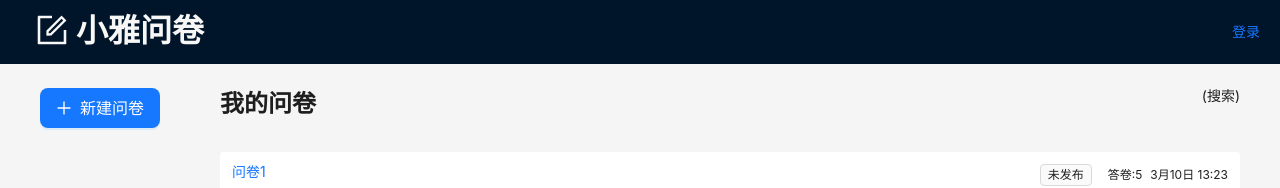
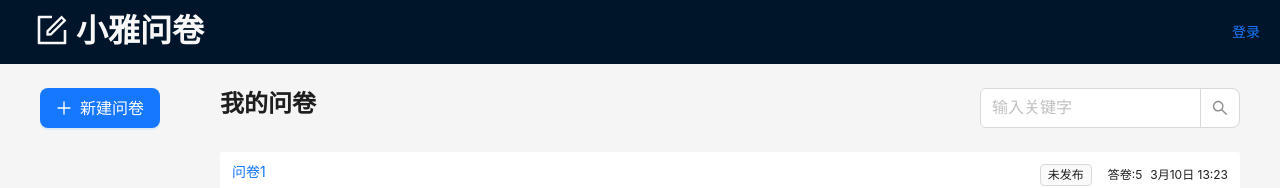
Before and after one commit to coderobt/ywt-lowcode, a React (Create React App) app: page /manage/list in a window 1280 px wide. Shown: the top 188 px of the page. Built offline with nearby package versions, Linux system fonts and the light colour scheme.

Commit message:
feat: 搜索组件的开发

```diff
--- /dev/null
+++ b/src/components/ListSearch.tsx
@@ -0,0 +1,43 @@
+import React, { FC, useEffect, useState } from 'react'
+import type { ChangeEvent } from 'react'
+import { useNavigate, useLocation, useSearchParams } from 'react-router-dom'
+import { Input } from 'antd'
+import { LIST_SEARCH_PARAM_KEY } from '@/constant'
+
+const { Search } = Input
+
+const ListSearch: FC = () => {
+  const nav = useNavigate()
+  const { pathname } = useLocation()
+  const [value, setValue] = useState('')
+
+  const handleChange = (event: ChangeEvent<HTMLInputElement>) => {
+    setValue(event.target.value)
+  }
+
+  //获取url参数，并设置到 input value中
+  const [searchParams] = useSearchParams()
+  useEffect(() => {
+    setValue(searchParams.get(LIST_SEARCH_PARAM_KEY) || '')
+  }, [searchParams])
+  const handleSearch = (value: string) => {
+    //跳转页面,添加url参数
+    nav({
+      pathname,
+      search: `${LIST_SEARCH_PARAM_KEY}=${value}`,
+    })
+  }
+  return (
+    <Search
+      size="large"
+      allowClear
+      value={value}
+      placeholder="输入关键字"
+      onSearch={handleSearch}
+      style={{ width: '260px' }}
+      onChange={handleChange}
+    />
+  )
+}
+
+export default ListSearch
--- /dev/null
+++ b/src/constant/index.tsx
@@ -0,0 +1,5 @@
+/**
+ * @description: 常量
+ */
+
+export const LIST_SEARCH_PARAM_KEY = 'keyword'
--- a/src/pages/manage/List.tsx
+++ b/src/pages/manage/List.tsx
@@ -3,6 +3,7 @@
 import styles from './common.module.scss'
 import { useTitle } from 'ahooks'
 import { Typography } from 'antd'
+import ListSearch from '@/components/ListSearch'
 // import { useSearchParams } from 'react-router-dom'
 const rawQuestionList = [
   {
@@ -52,7 +53,9 @@
         <div className={styles.left}>
           <Title level={3}>我的问卷</Title>
         </div>
-        <div className={styles.right}>(搜索)</div>
+        <div className={styles.right}>
+          <ListSearch />
+        </div>
       </div>
       <div className={styles.content}>
         {/* 问卷列表 */}
--- a/src/pages/manage/Star.tsx
+++ b/src/pages/manage/Star.tsx
@@ -3,6 +3,7 @@
 import styles from './common.module.scss'
 import { useTitle } from 'ahooks'
 import { Typography, Empty } from 'antd'
+import ListSearch from '@/components/ListSearch'
 // import { useSearchParams } from 'react-router-dom'
 const rawQuestionList = [
   {
@@ -43,7 +44,9 @@
         <div className={styles.left}>
           <Title level={3}>星标问卷</Title>
         </div>
-        <div className={styles.right}>(搜索)</div>
+        <div className={styles.right}>
+          <ListSearch />
+        </div>
       </div>
       <div className={styles.content}>
         {/* 问卷列表 */}
--- a/src/pages/manage/Trash.tsx
+++ b/src/pages/manage/Trash.tsx
@@ -3,6 +3,8 @@
 import styles from './common.module.scss'
 import { Typography, Empty, Table, Tag, Button, Space, Modal, message } from 'antd'
 import { ExclamationCircleOutlined } from '@ant-design/icons'
+import ListSearch from '@/components/ListSearch'
+
 const rawQuestionList = [
   {
     _id: 'q1',
@@ -92,7 +94,9 @@
         <div className={styles.left}>
           <Title level={3}>回收站</Title>
         </div>
-        <div className={styles.right}>(搜索)</div>
+        <div className={styles.right}>
+          <ListSearch />
+        </div>
       </div>
       <div className={styles.content}>
         {questionList.length === 0 && <Empty description="暂无数据" />}
```
